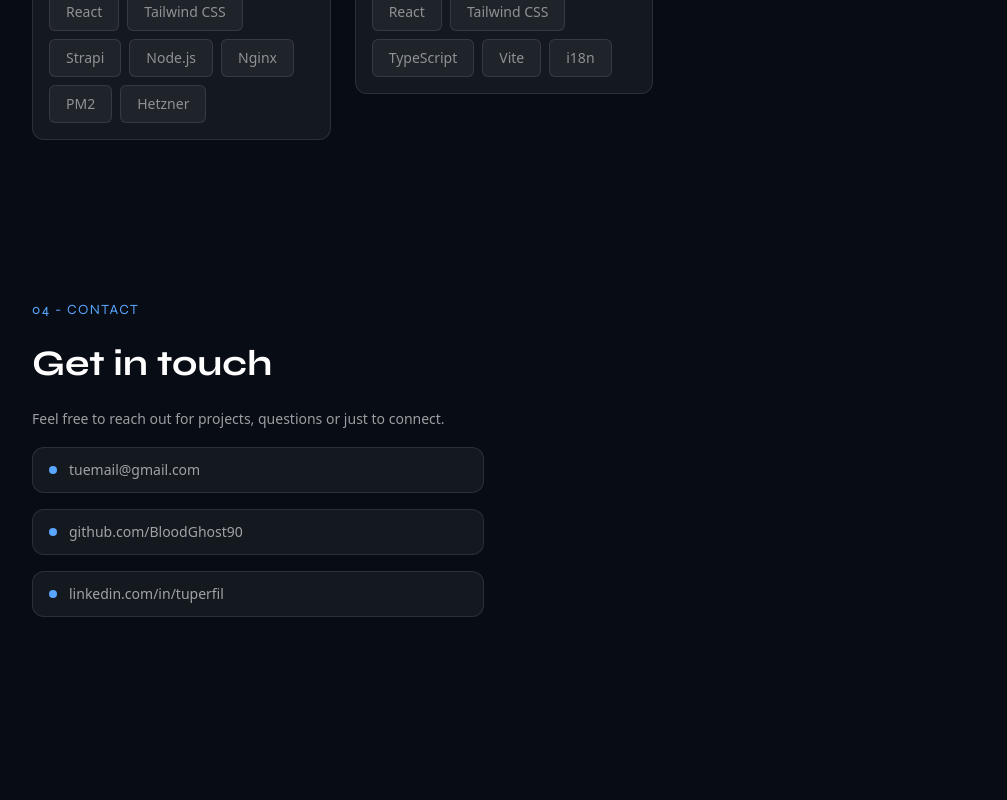
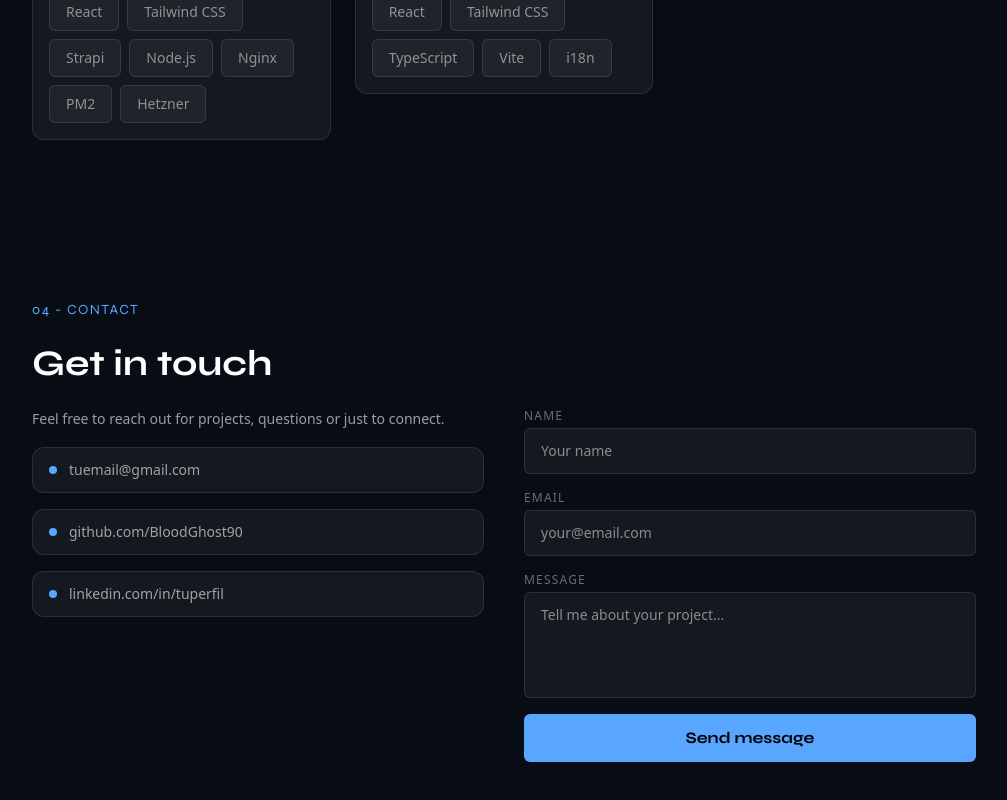
Before and after one commit to BloodGhost90/CV-web-page, a React (Vite) app: page / in a window 1280 px wide. Shown: the part 2044-2844 px from the top of the page, without its empty margins (136-1143 px from the left). Before the commit the page ends 2741 px from the top, so only its background shows below. Built offline with nearby package versions, Linux system fonts and the light colour scheme.

Commit message:
feat: added formulary to send email missing the functionality

```diff
--- a/src/components/sections/Contact.tsx
+++ b/src/components/sections/Contact.tsx
@@ -48,7 +48,44 @@ export default function Contact() {
         </div>
 
         {/* Right — formulario */}
-        <div className="flex flex-col gap-4">{/* Formulario aquí */}</div>
+        <div className="flex flex-col gap-4">
+          <div className="flex flex-col gap-1">
+            <label className="text-white/40 text-xs tracking-widest uppercase">
+              Name
+            </label>
+            <input
+              type="text"
+              placeholder="Your name"
+              className="bg-white/5 border border-white/10 rounded-md px-4 py-3 text-white text-sm outline-none focus:border-accent transition-colors"
+            />
+          </div>
+
+          <div className="flex flex-col gap-1">
+            <label className="text-white/40 text-xs tracking-widest uppercase">
+              Email
+            </label>
+            <input
+              type="email"
+              placeholder="your@email.com"
+              className="bg-white/5 border border-white/10 rounded-md px-4 py-3 text-white text-sm outline-none focus:border-accent transition-colors"
+            />
+          </div>
+
+          <div className="flex flex-col gap-1">
+            <label className="text-white/40 text-xs tracking-widest uppercase">
+              Message
+            </label>
+            <textarea
+              placeholder="Tell me about your project..."
+              rows={4}
+              className="bg-white/5 border border-white/10 rounded-md px-4 py-3 text-white text-sm outline-none focus:border-accent transition-colors resize-none"
+            />
+          </div>
+
+          <button className="bg-accent text-black font-syne font-bold px-6 py-3 rounded-md hover:bg-accent/80 transition-colors cursor-pointer">
+            Send message
+          </button>
+        </div>
       </div>
     </section>
   );
```
